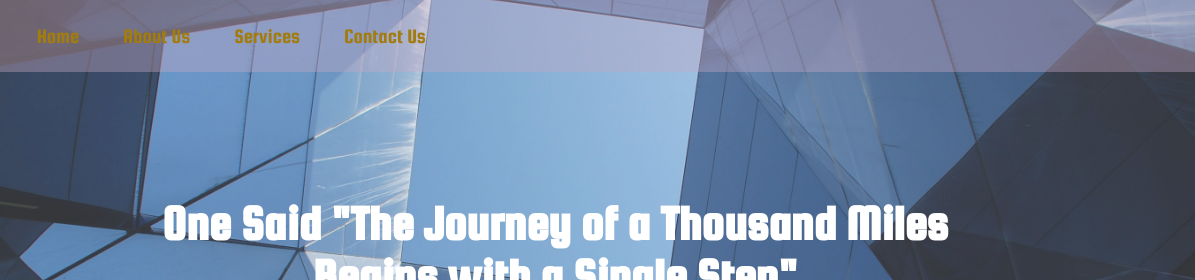
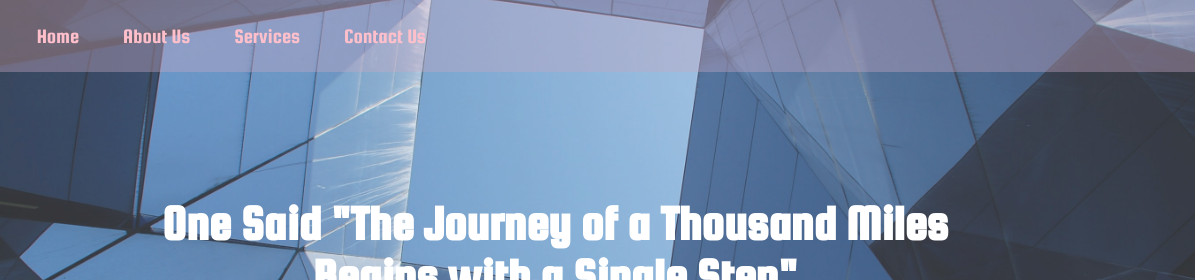
Before and after one commit to nakul2212/clip, a plain HTML site: page index.html in a window 1280 px wide. Shown: the top 280 px of the page, 85-1280 px from the left. Drawn offline with Linux system fonts and the light colour scheme; a web font is replaced by a local one.

Commit message:
Update clippingpartner.css

```diff
--- a/clippingpartner.css
+++ b/clippingpartner.css
@@ -48,7 +48,7 @@ font-family: 'Squada One', cursive;
 
 }
 #navbar ul li a{
-    color: rgb(163, 124, 16);
+    color: pink;
     display: block;
     padding: 3px 22px;
     border-radius: 20px;
```
